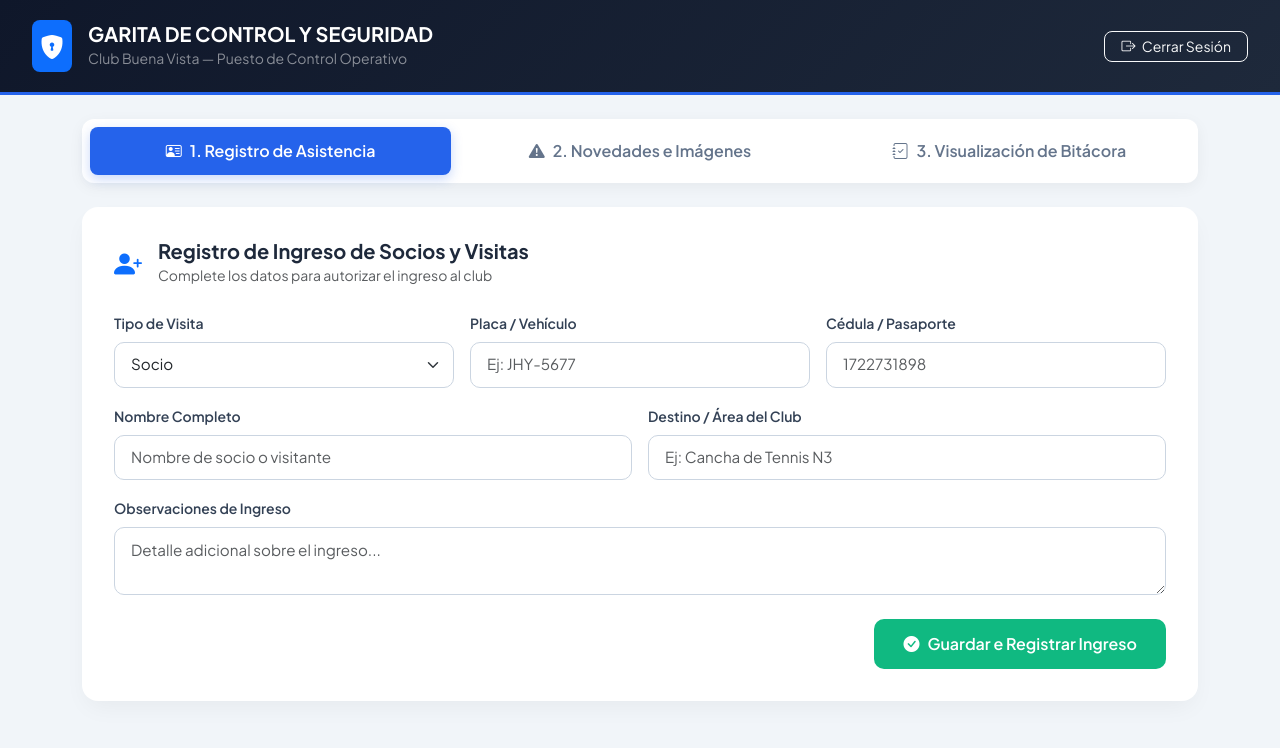
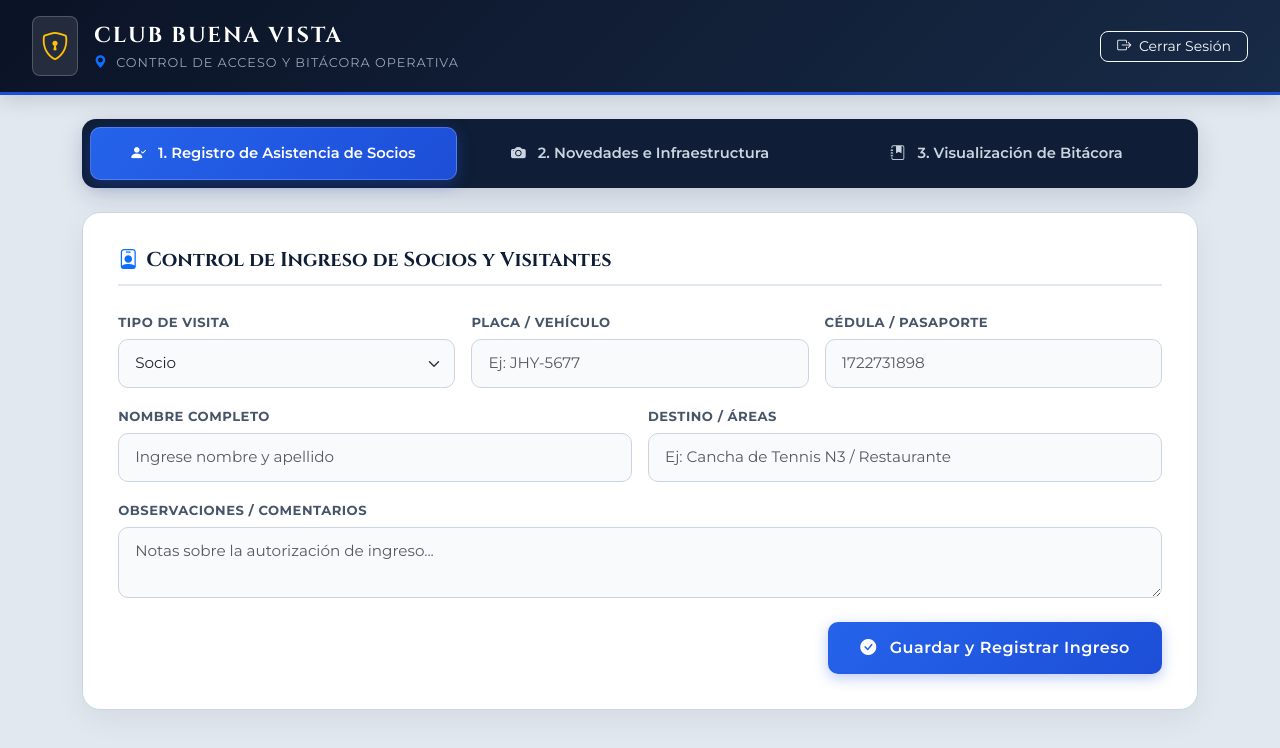
Before and after one commit to JoelSandoval-ops/bitacora-digital, a website: page public/guardia.html in a window 1280 px wide. Drawn offline with nearby package versions, Linux system fonts and the light colour scheme; files whose address does not match are found by name.

Commit message:
Rediseño sofisticado VIP de guardia con 3 pestañas completas

```diff
--- a/public/guardia.html
+++ b/public/guardia.html
@@ -3,162 +3,245 @@
 <head>
   <meta charset="UTF-8">
   <meta name="viewport" content="width=device-width, initial-scale=1.0">
-  <title>Módulo Guardia - Club Buena Vista</title>
+  <title>Control de Garita - Club Buena Vista</title>
 
-  <!-- Fuentes e Iconos -->
-  <link href="https://fonts.googleapis.com/css2?family=Plus+Jakarta+Sans:wght@400;500;600;700&display=swap" rel="stylesheet">
+  <!-- Tipografía Sofisticada y Fuentes Elegantes -->
+  <link rel="preconnect" href="https://fonts.googleapis.com">
+  <link rel="preconnect" href="https://fonts.gstatic.com" crossorigin>
+  <link href="https://fonts.googleapis.com/css2?family=Cinzel:wght@600;700&family=Montserrat:wght@300;400;500;600;700&display=swap" rel="stylesheet">
+
   <link href="https://cdn.jsdelivr.net/npm/bootstrap@5.3.0/dist/css/bootstrap.min.css" rel="stylesheet">
   <link href="https://cdn.jsdelivr.net/npm/bootstrap-icons@1.11.0/font/bootstrap-icons.css" rel="stylesheet">
 
   <style>
     :root {
-      --bg-main: #0b1329;
+      --navy-dark: #0f1e36;
+      --navy-medium: #172a46;
+      --electric-blue: #1d4ed8;
+      --accent-gold: #d97706;
+      --marble-white: #f8fafc;
       --card-bg: #ffffff;
-      --accent-blue: #2563eb;
-      --accent-green: #10b981;
-      --accent-amber: #f59e0b;
-      --text-dark: #1e293b;
+      --text-main: #0f172a;
     }
 
     body {
-      background-color: #f1f5f9;
-      font-family: 'Plus Jakarta Sans', sans-serif;
-      color: var(--text-dark);
+      background-color: #e2e8f0;
+      font-family: 'Montserrat', sans-serif;
+      color: var(--text-main);
+      min-height: 100vh;
     }
 
-    /* Header superior */
-    .top-header {
-      background: linear-gradient(135deg, #0f172a 0%, #1e293b 100%);
-      color: #ffffff;
-      padding: 1.25rem 2rem;
-      border-bottom: 3px solid var(--accent-blue);
+    /* Barra Superior Ejecutiva */
+    .brand-header {
+      background: linear-gradient(135deg, #0b1326 0%, #172a46 100%);
+      border-bottom: 3px solid var(--electric-blue);
+      box-shadow: 0 4px 20px rgba(0,0,0,0.15);
+      padding: 1rem 2rem;
     }
 
-    /* Pestañas de navegación estilo cápsula */
-    .nav-pills-custom {
-      background: #ffffff;
-      padding: 0.5rem;
-      border-radius: 12px;
-      box-shadow: 0 4px 15px rgba(0, 0, 0, 0.05);
-      gap: 0.5rem;
+    .brand-title {
+      font-family: 'Cinzel', serif;
+      letter-spacing: 2px;
+      color: #ffffff;
+      font-size: 1.35rem;
+      font-weight: 700;
     }
 
-    .nav-pills-custom .nav-link {
-      color: #64748b;
+    .brand-sub {
+      color: #94a3b8;
+      font-size: 0.8rem;
+      letter-spacing: 1px;
+      text-transform: uppercase;
+    }
+
+    /* Navegación por Pestañas Estilo VIP */
+    .custom-tabs-nav {
+      background: var(--navy-dark);
+      border-radius: 14px;
+      padding: 0.5rem;
+      box-shadow: 0 8px 25px rgba(15, 30, 54, 0.15);
+    }
+
+    .custom-tabs-nav .nav-link {
+      color: #cbd5e1;
       font-weight: 600;
-      border-radius: 8px;
-      padding: 0.75rem 1.25rem;
+      font-size: 0.92rem;
+      padding: 0.9rem 1.5rem;
+      border-radius: 10px;
+      transition: all 0.3s ease;
+      border: 1px solid transparent;
+    }
+
+    .custom-tabs-nav .nav-link:hover {
+      color: #ffffff;
+      background: rgba(255, 255, 255, 0.05);
+    }
+
+    .custom-tabs-nav .nav-link.active {
+      background: linear-gradient(135deg, #2563eb 0%, #1d4ed8 100%);
+      color: #ffffff;
+      box-shadow: 0 4px 15px rgba(29, 78, 216, 0.4);
+      border: 1px solid rgba(255,255,255,0.2);
+    }
+
+    /* Contenedores de Tarjeta */
+    .vip-card {
+      background: var(--card-bg);
+      border-radius: 18px;
+      border: 1px solid #cbd5e1;
+      box-shadow: 0 10px 30px rgba(0,0,0,0.06);
+      padding: 2.2rem;
+    }
+
+    .panel-title {
+      font-family: 'Cinzel', serif;
+      font-size: 1.25rem;
+      font-weight: 700;
+      color: var(--navy-dark);
+      border-bottom: 2px solid #e2e8f0;
+      padding-bottom: 0.75rem;
+    }
+
+    /* Formulario Estilizado */
+    .form-label-custom {
+      font-size: 0.82rem;
+      font-weight: 700;
+      text-transform: uppercase;
+      letter-spacing: 0.5px;
+      color: #475569;
+      margin-bottom: 0.4rem;
+    }
+
+    .form-control-custom, .form-select-custom {
+      border: 1.5px solid #cbd5e1;
+      border-radius: 10px;
+      padding: 0.75rem 1rem;
+      font-size: 0.95rem;
+      background-color: #f8fafc;
+      transition: all 0.25s;
+    }
+
+    .form-control-custom:focus, .form-select-custom:focus {
+      border-color: var(--electric-blue);
+      background-color: #ffffff;
+      box-shadow: 0 0 0 4px rgba(29, 78, 216, 0.12);
+    }
+
+    /* Botones de Acción Elegantes */
+    .btn-vip-blue {
+      background: linear-gradient(135deg, #2563eb 0%, #1d4ed8 100%);
+      color: white;
+      font-weight: 600;
+      letter-spacing: 0.5px;
+      padding: 0.85rem 2rem;
+      border-radius: 10px;
+      border: none;
+      box-shadow: 0 4px 14px rgba(29, 78, 216, 0.3);
       transition: all 0.25s ease;
     }
 
-    .nav-pills-custom .nav-link.active {
-      background-color: var(--accent-blue);
-      color: #ffffff;
-      box-shadow: 0 4px 12px rgba(37, 99, 235, 0.25);
+    .btn-vip-blue:hover {
+      background: linear-gradient(135deg, #1d4ed8 0%, #1e40af 100%);
+      transform: translateY(-1px);
+      box-shadow: 0 6px 18px rgba(29, 78, 216, 0.4);
+      color: white;
     }
 
-    .nav-pills-custom .nav-link:hover:not(.active) {
-      background-color: #f8fafc;
-      color: #1e293b;
+    .btn-vip-gold {
+      background: linear-gradient(135deg, #f59e0b 0%, #d97706 100%);
+      color: white;
+      font-weight: 600;
+      padding: 0.85rem 2rem;
+      border-radius: 10px;
+      border: none;
+      box-shadow: 0 4px 14px rgba(217, 119, 6, 0.3);
     }
 
-    /* Tarjetas de contenido */
-    .card-custom {
-      background: #ffffff;
-      border: none;
-      border-radius: 16px;
-      box-shadow: 0 10px 25px -5px rgba(0, 0, 0, 0.05);
-      padding: 2rem;
+    .btn-vip-gold:hover {
+      background: linear-gradient(135deg, #d97706 0%, #b45309 100%);
+      color: white;
     }
 
-    .form-label {
-      font-weight: 600;
-      font-size: 0.875rem;
-      color: #334155;
-    }
-
-    .form-control, .form-select {
-      border-radius: 10px;
-      border: 1px solid #cbd5e1;
-      padding: 0.65rem 1rem;
-      font-size: 0.95rem;
-    }
-
-    .form-control:focus, .form-select:focus {
-      border-color: var(--accent-blue);
-      box-shadow: 0 0 0 4px rgba(37, 99, 235, 0.1);
-    }
-
-    .btn-action {
-      border-radius: 10px;
-      font-weight: 600;
-      padding: 0.75rem 1.75rem;
-      transition: all 0.2s ease;
-    }
-
-    .btn-green {
-      background-color: var(--accent-green);
-      color: white;
-    }
-    .btn-green:hover { background-color: #059669; color: white; }
-
-    .btn-amber {
-      background-color: var(--accent-amber);
-      color: white;
-    }
-    .btn-amber:hover { background-color: #d97706; color: white; }
-
-    /* Estilo de tabla */
-    .table-custom {
+    /* Tabla Corporativa */
+    .table-vip {
+      width: 100%;
       border-collapse: separate;
       border-spacing: 0 8px;
     }
-    .table-custom tbody tr {
-      background: #ffffff;
-      box-shadow: 0 2px 6px rgba(0,0,0,0.02);
-      border-radius: 8px;
+
+    .table-vip thead th {
+      background-color: var(--navy-dark);
+      color: #ffffff;
+      font-family: 'Cinzel', serif;
+      font-size: 0.85rem;
+      letter-spacing: 1px;
+      padding: 1rem;
+      border: none;
     }
-    .table-custom td, .table-custom th {
+
+    .table-vip thead th:first-child { border-radius: 10px 0 0 10px; }
+    .table-vip thead th:last-child { border-radius: 0 10px 10px 0; }
+
+    .table-vip tbody tr {
+      background-color: #ffffff;
+      box-shadow: 0 2px 8px rgba(0,0,0,0.03);
+      transition: transform 0.2s;
+    }
+
+    .table-vip tbody tr:hover {
+      transform: translateY(-2px);
+      box-shadow: 0 5px 12px rgba(0,0,0,0.08);
+    }
+
+    .table-vip td {
       padding: 1rem;
       vertical-align: middle;
+      border-top: 1px solid #f1f5f9;
+      border-bottom: 1px solid #f1f5f9;
     }
+
+    .table-vip td:first-child { border-left: 1px solid #f1f5f9; border-radius: 10px 0 0 10px; }
+    .table-vip td:last-child { border-right: 1px solid #f1f5f9; border-radius: 0 10px 10px 0; }
+
+    .badge-socio { background-color: #dcfce7; color: #166534; font-weight: 600; }
+    .badge-novedad { background-color: #fef3c7; color: #92400e; font-weight: 600; }
   </style>
 </head>
 <body>
 
-  <!-- Encabezado del Módulo -->
-  <header class="top-header d-flex justify-content-between align-items-center">
+  <!-- Encabezado de la Garita -->
+  <header class="brand-header d-flex justify-content-between align-items-center">
     <div class="d-flex align-items-center gap-3">
-      <div class="bg-primary p-2 rounded-3 text-white">
-        <i class="bi bi-shield-lock-fill fs-4"></i>
+      <div class="p-2 rounded-3 text-white" style="background: rgba(255,255,255,0.1); border: 1px solid rgba(255,255,255,0.2);">
+        <i class="bi bi-shield-lock fs-3 text-warning"></i>
       </div>
       <div>
-        <h5 class="mb-0 fw-bold">GARITA DE CONTROL Y SEGURIDAD</h5>
-        <small class="text-white-50">Club Buena Vista — Puesto de Control Operativo</small>
+        <div class="brand-title">CLUB BUENA VISTA</div>
+        <div class="brand-sub"><i class="bi bi-geo-alt-fill me-1 text-primary"></i> Control de Acceso y Bitácora Operativa</div>
       </div>
     </div>
-    <button class="btn btn-outline-light btn-sm rounded-3 px-3" onclick="cerrarSesion()">
+    <button class="btn btn-outline-light btn-sm px-3 rounded-3" onclick="cerrarSesion()">
       <i class="bi bi-box-arrow-right me-1"></i> Cerrar Sesión
     </button>
   </header>
 
   <main class="container my-4">
 
-    <!-- Pestañas Desplegables -->
-    <ul class="nav nav-pills nav-pills-custom mb-4 nav-justified" id="pills-tab" role="tablist">
+    <!-- Pestañas Desplegables de Alto Nivel -->
+    <ul class="nav nav-pills custom-tabs-nav mb-4 nav-justified" id="pills-tab" role="tablist">
       <li class="nav-item" role="presentation">
-        <button class="nav-link active" id="pills-asistencia-tab" data-bs-toggle="pill" data-bs-target="#pills-asistencia" type="button">
-          <i class="bi bi-person-vcard me-2"></i>1. Registro de Asistencia
+        <button class="nav-link active" id="tab-asistencia-btn" data-bs-toggle="pill" data-bs-target="#panel-asistencia" type="button">
+          <i class="bi bi-person-check-fill me-2"></i> 1. Registro de Asistencia de Socios
         </button>
       </li>
       <li class="nav-item" role="presentation">
-        <button class="nav-link" id="pills-novedades-tab" data-bs-toggle="pill" data-bs-target="#pills-novedades" type="button">
-          <i class="bi bi-exclamation-triangle-fill me-2"></i>2. Novedades e Imágenes
+        <button class="nav-link" id="tab-novedades-btn" data-bs-toggle="pill" data-bs-target="#panel-novedades" type="button">
+          <i class="bi bi-camera-fill me-2"></i> 2. Novedades e Infraestructura
         </button>
       </li>
       <li class="nav-item" role="presentation">
-        <button class="nav-link" id="pills-bitacora-tab" data-bs-toggle="pill" data-bs-target="#pills-bitacora" type="button" onclick="cargarBitacora()">
-          <i class="bi bi-journal-check me-2"></i>3. Visualización de Bitácora
+        <button class="nav-link" id="tab-bitacora-btn" data-bs-toggle="pill" data-bs-target="#panel-bitacora" type="button" onclick="cargarBitacora()">
+          <i class="bi bi-journal-bookmark-fill me-2"></i> 3. Visualización de Bitácora
         </button>
       </li>
     </ul>
@@ -166,49 +249,43 @@
     <div class="tab-content" id="pills-tabContent">
 
       <!-- PESTAÑA 1: REGISTRO DE ASISTENCIA DE SOCIOS -->
-      <div class="tab-pane fade show active" id="pills-asistencia" role="tabpanel">
-        <div class="card-custom">
-          <div class="d-flex align-items-center mb-4">
-            <i class="bi bi-person-plus-fill fs-3 text-primary me-3"></i>
-            <div>
-              <h5 class="fw-bold mb-0">Registro de Ingreso de Socios y Visitas</h5>
-              <small class="text-muted">Complete los datos para autorizar el ingreso al club</small>
-            </div>
-          </div>
+      <div class="tab-pane fade show active" id="panel-asistencia" role="tabpanel">
+        <div class="vip-card">
+          <h5 class="panel-title mb-4"><i class="bi bi-person-badge text-primary me-2"></i>Control de Ingreso de Socios y Visitantes</h5>
 
           <form id="formAsistencia" onsubmit="guardarAsistencia(event)">
             <div class="row g-3">
               <div class="col-md-4">
-                <label class="form-label">Tipo de Visita</label>
-                <select class="form-select" id="asi_tipo" required>
+                <label class="form-label-custom">Tipo de Visita</label>
+                <select class="form-select form-select-custom" id="asi_tipo" required>
                   <option value="Socio">Socio</option>
                   <option value="Invitado">Invitado</option>
                   <option value="Proveedor">Proveedor</option>
                 </select>
               </div>
               <div class="col-md-4">
-                <label class="form-label">Placa / Vehículo</label>
-                <input type="text" class="form-control" id="asi_placa" placeholder="Ej: JHY-5677" required>
+                <label class="form-label-custom">Placa / Vehículo</label>
+                <input type="text" class="form-control form-control-custom" id="asi_placa" placeholder="Ej: JHY-5677" required>
               </div>
               <div class="col-md-4">
-                <label class="form-label">Cédula / Pasaporte</label>
-                <input type="text" class="form-control" id="asi_cedula" placeholder="1722731898" required>
+                <label class="form-label-custom">Cédula / Pasaporte</label>
+                <input type="text" class="form-control form-control-custom" id="asi_cedula" placeholder="1722731898" required>
               </div>
               <div class="col-md-6">
-                <label class="form-label">Nombre Completo</label>
-                <input type="text" class="form-control" id="asi_nombre" placeholder="Nombre de socio o visitante" required>
+                <label class="form-label-custom">Nombre Completo</label>
+                <input type="text" class="form-control form-control-custom" id="asi_nombre" placeholder="Ingrese nombre y apellido" required>
               </div>
               <div class="col-md-6">
-                <label class="form-label">Destino / Área del Club</label>
-                <input type="text" class="form-control" id="asi_destino" placeholder="Ej: Cancha de Tennis N3" required>
+                <label class="form-label-custom">Destino / Áreas</label>
+                <input type="text" class="form-control form-control-custom" id="asi_destino" placeholder="Ej: Cancha de Tennis N3 / Restaurante" required>
               </div>
               <div class="col-12">
-                <label class="form-label">Observaciones de Ingreso</label>
-                <textarea class="form-control" id="asi_obs" rows="2" placeholder="Detalle adicional sobre el ingreso..."></textarea>
+                <label class="form-label-custom">Observaciones / Comentarios</label>
+                <textarea class="form-control form-control-custom" id="asi_obs" rows="2" placeholder="Notas sobre la autorización de ingreso..."></textarea>
               </div>
               <div class="col-12 text-end mt-4">
-                <button type="submit" class="btn btn-action btn-green">
-                  <i class="bi bi-check-circle-fill me-2"></i>Guardar e Registrar Ingreso
+                <button type="submit" class="btn btn-vip-blue">
+                  <i class="bi bi-check-circle-fill me-2"></i> Guardar y Registrar Ingreso
                 </button>
               </div>
             </div>
@@ -217,37 +294,31 @@
       </div>
 
       <!-- PESTAÑA 2: NOVEDADES E IMÁGENES -->
-      <div class="tab-pane fade" id="pills-novedades" role="tabpanel">
-        <div class="card-custom">
-          <div class="d-flex align-items-center mb-4">
-            <i class="bi bi-camera-fill fs-3 text-warning me-3"></i>
-            <div>
-              <h5 class="fw-bold mb-0">Reporte de Novedades e Infraestructura</h5>
-              <small class="text-muted">Registre daños, incidentes o mantenimiento pendiente</small>
-            </div>
-          </div>
+      <div class="tab-pane fade" id="panel-novedades" role="tabpanel">
+        <div class="vip-card">
+          <h5 class="panel-title mb-4"><i class="bi bi-exclamation-diamond text-warning me-2"></i>Reporte Operativo de Novedades e Infraestructura</h5>
 
           <form id="formNovedad" onsubmit="guardarNovedad(event)">
             <div class="row g-3">
               <div class="col-md-6">
-                <label class="form-label">Ubicación / Sector</label>
-                <input type="text" class="form-control" id="nov_ubicacion" placeholder="Ej: En el patio 3" required>
+                <label class="form-label-custom">Ubicación Exacta / Sector</label>
+                <input type="text" class="form-control form-control-custom" id="nov_ubicacion" placeholder="Ej: En el patio 3" required>
               </div>
               <div class="col-md-6">
-                <label class="form-label">Título de la Novedad</label>
-                <input type="text" class="form-control" id="nov_titulo" placeholder="Ej: Lámpara dañada" required>
+                <label class="form-label-custom">Asunto / Novedad Principales</label>
+                <input type="text" class="form-control form-control-custom" id="nov_titulo" placeholder="Ej: Lámpara dañada sin iluminación" required>
               </div>
               <div class="col-12">
-                <label class="form-label">Comentario Directo y Detalle</label>
-                <textarea class="form-control" id="nov_detalle" rows="3" placeholder="Ej: Se dañó la lámpara, necesita una lámpara nueva, no existe iluminación en el sector..." required></textarea>
+                <label class="form-label-custom">Comentario Directo y Detalle Técnico</label>
+                <textarea class="form-control form-control-custom" id="nov_detalle" rows="3" placeholder="Ej: En el patio tres se dañó la lámpara, necesita una lámpara nueva, no existe iluminación..." required></textarea>
               </div>
               <div class="col-12">
-                <label class="form-label">Fotografía / Evidencia (Nombre del archivo o descripción)</label>
-                <input type="text" class="form-control" id="nov_foto" placeholder="Ej: Foto_Lampara_Patio3.jpg">
+                <label class="form-label-custom">Referencia / Imagen Adjunta</label>
+                <input type="text" class="form-control form-control-custom" id="nov_foto" placeholder="Nombre de archivo o nota de evidencia (Ej: Foto_Lampara_Patio3.png)">
               </div>
               <div class="col-12 text-end mt-4">
-                <button type="submit" class="btn btn-action btn-amber">
-                  <i class="bi bi-send-fill me-2"></i>Enviar Reporte de Novedad
+                <button type="submit" class="btn btn-vip-gold">
+                  <i class="bi bi-send-fill me-2"></i> Enviar Reporte de Novedad
                 </button>
               </div>
             </div>
@@ -255,32 +326,33 @@
         </div>
       </div>
 
-      <!-- PESTAÑA 3: VISUALIZACIÓN DE BITÁCORA -->
-      <div class="tab-pane fade" id="pills-bitacora" role="tabpanel">
-        <div class="card-custom">
+      <!-- PESTAÑA 3: VISUALIZACIÓN DE LA BITÁCORA -->
+      <div class="tab-pane fade" id="panel-bitacora" role="tabpanel">
+        <div class="vip-card">
           <div class="d-flex justify-content-between align-items-center mb-4">
             <div>
-              <h5 class="fw-bold mb-0">Historial General de la Bitácora</h5>
-              <small class="text-muted">Listado actualizado de registros de control y novedades</small>
+              <h5 class="panel-title border-0 pb-0 mb-1"><i class="bi bi-journal-text text-primary me-2"></i>Bitácora Digital en Tiempo Real</h5>
+              <small class="text-muted">Consulta de ingresos, salidas y reportes registrados</small>
             </div>
-            <button class="btn btn-outline-primary btn-sm rounded-3" onclick="cargarBitacora()">
-              <i class="bi bi-arrow-clockwise me-1"></i> Actualizar
+            <button class="btn btn-outline-primary btn-sm px-3 rounded-3 fw-bold" onclick="cargarBitacora()">
+              <i class="bi bi-arrow-clockwise me-1"></i> Actualizar Bitácora
             </button>
           </div>
 
           <div class="table-responsive">
-            <table class="table table-custom align-middle">
-              <thead class="table-light">
+            <table class="table table-vip">
+              <thead>
                 <tr>
-                  <th>Fecha/Hora</th>
+                  <th>Fecha y Hora</th>
                   <th>Tipo</th>
-                  <th>Nombre / Asunto</th>
+                  <th>Socio / Asunto</th>
                   <th>Placa / Ubicación</th>
-                  <th>Detalle / Novedades</th>
+                  <th>Destino</th>
+                  <th>Observaciones / Novedades</th>
                 </tr>
               </thead>
               <tbody id="tablaBitacora">
-                <tr><td colspan="5" class="text-center text-muted">Cargando bitácora...</td></tr>
+                <tr><td colspan="6" class="text-center text-muted py-4">Cargando registros...</td></tr>
               </tbody>
             </table>
           </div>
@@ -295,7 +367,7 @@
   <script src="../supabase.js"></script>
 
   <script>
-    // 1. Guardar Registro de Asistencia
+    // 1. Guardar Ingreso de Asistencia
     async function guardarAsistencia(e) {
       e.preventDefault();
       try {
@@ -315,7 +387,7 @@
         alert('¡Ingreso registrado exitosamente!');
         document.getElementById('formAsistencia').reset();
       } catch (err) {
-        alert('Error al guardar: ' + (err.message || 'Verifique la conexión con Supabase.'));
+        alert('Error al registrar ingreso: ' + (err.message || 'Error con Supabase.'));
       }
     }
 
@@ -328,7 +400,7 @@
           placa: document.getElementById('nov_ubicacion').value,
           nombre: document.getElementById('nov_titulo').value,
           observacion: document.getElementById('nov_detalle').value,
-          destino: document.getElementById('nov_foto').value || 'Sin Evidencia',
+          destino: document.getElementById('nov_foto').value || 'Sin Imagen',
           fecha_ingreso: new Date().toISOString()
         };
 
@@ -338,44 +410,45 @@
         alert('¡Novedad registrada exitosamente!');
         document.getElementById('formNovedad').reset();
       } catch (err) {
-        alert('Error al registrar novedad: ' + (err.message || 'Error de conexión.'));
+        alert('Error al enviar reporte: ' + (err.message || 'Error de conexión.'));
       }
     }
 
-    // 3. Cargar Bitácora en Vivo
+    // 3. Cargar Datos en la Bitácora
     async function cargarBitacora() {
       const tbody = document.getElementById('tablaBitacora');
-      tbody.innerHTML = '<tr><td colspan="5" class="text-center text-muted py-4">Cargando información...</td></tr>';
+      tbody.innerHTML = '<tr><td colspan="6" class="text-center text-muted py-4">Cargando bitácora...</td></tr>';
 
       try {
         const { data, error } = await window.supabaseClient
           .from('bitacora')
           .select('*')
           .order('fecha_ingreso', { ascending: false })
-          .limit(20);
+          .limit(25);
 
         if (error) throw error;
 
         if (!data || data.length === 0) {
-          tbody.innerHTML = '<tr><td colspan="5" class="text-center text-muted py-4">No hay registros guardados.</td></tr>';
+          tbody.innerHTML = '<tr><td colspan="6" class="text-center text-muted py-4">No se encontraron registros.</td></tr>';
           return;
         }
 
         tbody.innerHTML = data.map(r => `
           <tr>
-            <td><span class="text-muted small">${new Date(r.fecha_ingreso || r.created_at).toLocaleString()}</span></td>
+            <td><small class="text-muted fw-semibold">${new Date(r.fecha_ingreso || r.created_at).toLocaleString()}</small></td>
             <td>
-              <span class="badge ${r.tipo_visita === 'NOVEDAD' ? 'bg-warning text-dark' : 'bg-success'} rounded-pill px-3 py-2">
+              <span class="badge ${r.tipo_visita === 'NOVEDAD' ? 'badge-novedad' : 'badge-socio'} rounded-pill px-3 py-2">
                 ${r.tipo_visita || 'Ingreso'}
               </span>
             </td>
             <td><strong>${r.nombre || 'N/A'}</strong></td>
-            <td><code class="bg-light text-dark px-2 py-1 rounded">${r.placa || 'N/A'}</code></td>
+            <td><code class="bg-light text-dark px-2 py-1 rounded border">${r.placa || 'N/A'}</code></td>
+            <td><small>${r.destino || 'Garita'}</small></td>
             <td>${r.observacion || 'Sin observaciones'}</td>
           </tr>
         `).join('');
       } catch (err) {
-        tbody.innerHTML = `<tr><td colspan="5" class="text-center text-danger py-4">Error al cargar datos: ${err.message}</td></tr>`;
+        tbody.innerHTML = `<tr><td colspan="6" class="text-center text-danger py-4">Error al cargar datos: ${err.message}</td></tr>`;
       }
     }
 
```
